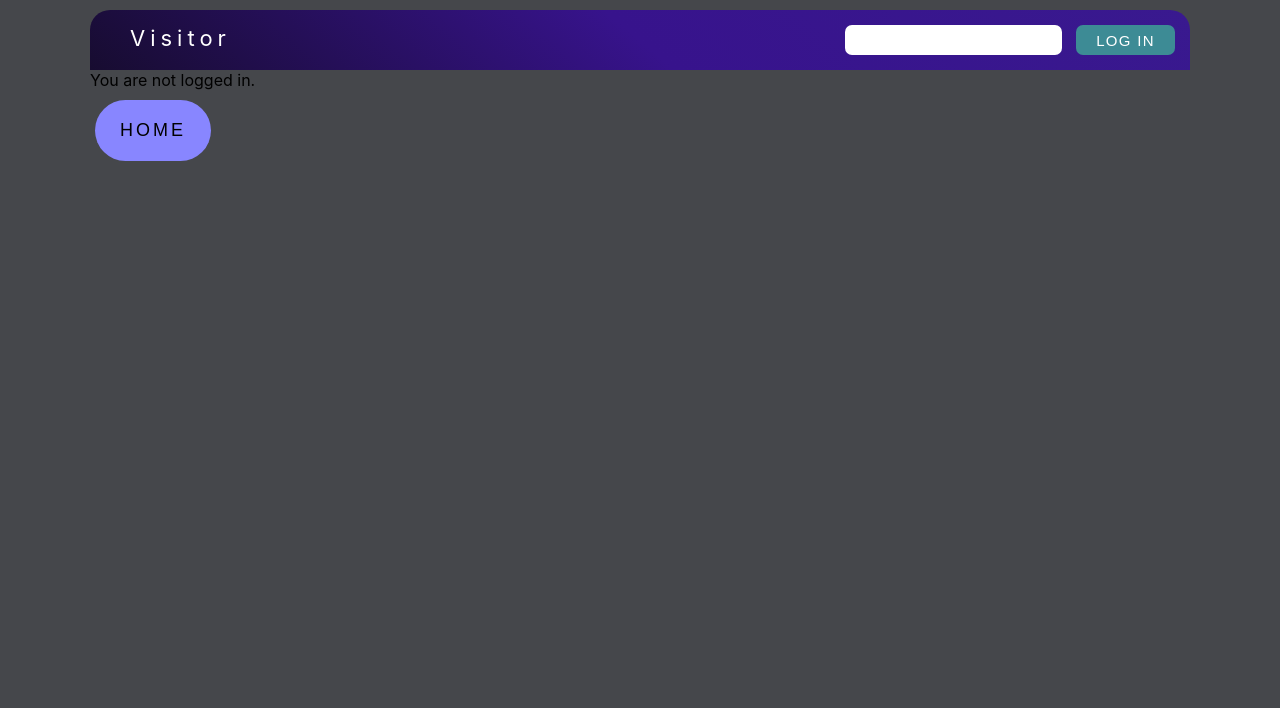
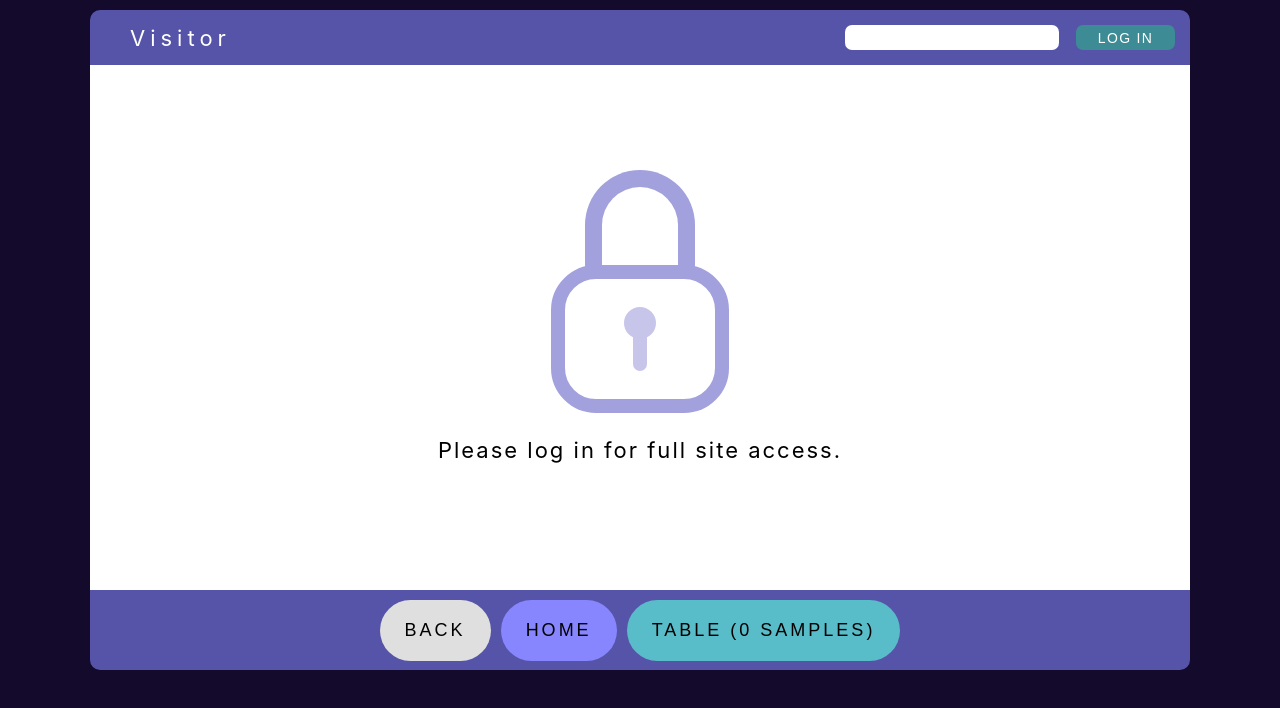
Before and after one commit to chutim/secondary-isolations, a React (Create React App) app in the folder client/: page /create in a window 1280 px wide. Shown: the top 708 px of the page. Built offline with nearby package versions, Linux system fonts and the light colour scheme; no server answers; the HTML template or start-up script is replaced by a standard one.

Commit message:
created CSS lock icon for Error, styled Error. changed main app colors and height for accomodating smaller screens

```diff
--- a/client/public/index.html
+++ b/client/public/index.html
@@ -38,7 +38,7 @@
     ></script>
     <title>Secondary Isolation Calculator</title>
   </head>
-  <body style="background-color: #45474b">
+  <body style="background-color: #130a2c">
     <noscript>You need to enable JavaScript to run this app.</noscript>
     <div id="root"></div>
     <!--
--- a/client/src/App.css
+++ b/client/src/App.css
@@ -57,7 +57,7 @@
 /* ----------------CONTAINERS--------------- */
 #root {
   width: 1100px;
-  height: 770px;
+  height: 670px;
   position: absolute;
   top: 10px;
   margin-left: auto;
@@ -73,8 +73,8 @@
   text-align: center;
   align-items: center;
   width: 100%;
-  /* height = root height - root top - (header height + footer height) */
-  height: 620px;
+  /* height = root height (670px) - root top (10px) - header height (55px) - footer height (80px) */
+  height: 525px;
   background-color: white;
 }
 
@@ -94,9 +94,9 @@ header {
 footer {
   position: absolute;
   bottom: 10px;
-  background-image: linear-gradient(20deg, #0c051f, #290779);
+  background-color: #5554a8;
   width: 100%;
-  border-radius: 0 0 20px 20px;
+  border-radius: 0 0 10px 10px;
   height: 80px;
 }
 
@@ -135,7 +135,7 @@ button {
 
 .nav-button:focus {
   outline: none;
-  box-shadow: 0px 0px 10px 2px #7647e4;
+  box-shadow: 0px 0px 10px 2px #8e8cff;
 }
 
 .table-button {
@@ -192,7 +192,7 @@ button {
 }
 
 #create-button-faded-out {
-  background-color: #0c051f;
+  background-color: #ab92eb;
   font-size: 0px;
   text-transform: uppercase;
   border: 0px;
@@ -225,7 +225,7 @@ button {
 
 #create-button-faded-in:focus {
   outline: none;
-  box-shadow: 0px 0px 10px 2px #7647e4;
+  box-shadow: 0px 0px 10px 2px #ab92eb;
 }
 
 .add-button {
--- a/client/src/App.js
+++ b/client/src/App.js
@@ -505,7 +505,12 @@ class App extends Component {
             )}
           ></Route>
 
-          <Route path="/error" render={props => <Error {...props} />}></Route>
+          <Route
+            path="/error"
+            render={props => (
+              <Error {...props} rowCount={this.state.rowCount} />
+            )}
+          ></Route>
         </Switch>
       </Router>
     );
--- a/client/src/components/CreateOrEdit.css
+++ b/client/src/components/CreateOrEdit.css
@@ -1,7 +1,7 @@
 /* ----------------CONTAINERS--------------- */
 .create-form {
   width: 90%;
-  height: 500px;
+  height: 415px;
   display: flex;
   flex-direction: row;
 }
@@ -34,7 +34,7 @@
 #create-edit-table {
   margin-left: 7%;
   margin-right: 7%;
-  margin-top: 2%;
+  margin-top: 3%;
 }
 
 .table-of-constants-container {
@@ -78,9 +78,10 @@
 
 .form-top-input {
   width: 76%;
-  font-size: 16px;
+  font-size: 14px;
   padding: 4px;
   padding-left: 6px;
+  margin-left: 4px;
 }
 
 .form-bottom-input {
@@ -128,32 +129,26 @@
   color: #8266ff;
 }
 
-.create-form-header {
-  font-size: 20px;
-  font-weight: 400;
-  letter-spacing: 2px;
+.constants-header {
+  font-size: 18px;
+  letter-spacing: 3px;
   text-transform: uppercase;
-}
-
-.constants-header {
-  padding-top: 20px;
-  padding-bottom: 6px;
+  padding-top: 17px;
+  padding-bottom: 4px;
   font-weight: 600;
 }
 
 .create-form-label {
   letter-spacing: 2px;
-  font-size: 16px;
+  font-size: 14px;
   font-weight: 500;
 }
 
-.create-form-head {
-  text-align: center;
-}
 .fields-required {
   color: #f86e64;
   padding-top: 13px;
-  padding-bottom: 15px;
+  padding-bottom: 12px;
+  font-size: 17px;
 }
 
 /* --------------BUTTONS--------------- */
--- a/client/src/components/CreateOrEdit.js
+++ b/client/src/components/CreateOrEdit.js
@@ -276,16 +276,6 @@ class CreateOrEdit extends Component {
         >
           <div className="create-section-left">
             <table id="create-edit-table">
-              <thead>
-                <tr className="create-form-head">
-                  <th
-                    colSpan={3}
-                    className="create-form-header fields-required"
-                  >
-                    All fields required
-                  </th>
-                </tr>
-              </thead>
               <tbody>
                 <tr>
                   <td className="create-form-label" align="right">
@@ -373,10 +363,7 @@ class CreateOrEdit extends Component {
                   </td>
                 </tr>
                 <tr>
-                  <td
-                    className="create-form-header constants-header"
-                    colSpan={3}
-                  >
+                  <td className="constants-header" colSpan={3}>
                     Constants
                   </td>
                 </tr>
--- a/client/src/components/Error.css
+++ b/client/src/components/Error.css
@@ -0,0 +1,54 @@
+/* ----------------CONTAINERS--------------- */
+.error-container {
+  margin-top: 105px;
+}
+
+.lock-icon {
+  display: flex;
+  flex-direction: column;
+  align-items: center;
+}
+
+.lock-loop {
+  width: 76px;
+  height: 80px;
+  border: 17px solid #a2a1dd;
+  border-bottom: none;
+  border-radius: 100px 100px 0 0;
+}
+
+.lock-body {
+  margin-top: -2px;
+  width: 150px;
+  height: 120px;
+  border: 14px solid #a2a1dd;
+  border-radius: 45px;
+  display: flex;
+  flex-direction: column;
+  justify-content: center;
+  align-items: center;
+  background-color: none;
+}
+
+.lock-hole-top {
+  width: 0px;
+  height: 0px;
+  border: 16px solid #c8c5eb;
+  border-radius: 16px;
+}
+
+.lock-hole-bottom {
+  margin-top: -2px;
+  width: 0px;
+  height: 20px;
+  border: 7px solid #c8c5eb;
+  border-radius: 0 0 7px 7px;
+}
+
+/* ----------------TEXT---------------- */
+.error-text {
+  font-size: 22px;
+  letter-spacing: 2px;
+  margin-top: 24px;
+  font-weight: 400;
+}
--- a/client/src/components/Error.js
+++ b/client/src/components/Error.js
@@ -2,14 +2,39 @@ import React from "react";
 import LinkButton from "./LinkButton.jsx";
 import "./Error.css";
 
-const Error = () => {
+const Error = props => {
   return (
-    <>
-      <div>You are not logged in.</div>
-      <LinkButton to="/" className="nav-button home-button">
-        Home
-      </LinkButton>
-    </>
+    <div className="page">
+      <div className="error-container">
+        <div className="lock-icon">
+          <div className="lock-loop"></div>
+          <div className="lock-body">
+            <div className="lock-hole-top"></div>
+            <div className="lock-hole-bottom"></div>
+          </div>
+        </div>
+
+        <div className="error-text">Please log in for full site access.</div>
+      </div>
+      <footer>
+        <button
+          className="nav-button back-button"
+          onClick={() => {
+            props.history.goBack();
+          }}
+        >
+          Back
+        </button>
+        <LinkButton to="/" className="nav-button home-button">
+          Home
+        </LinkButton>
+
+        <LinkButton to="/table" className="nav-button table-button">
+          Table &#40;{props.rowCount}{" "}
+          {props.rowCount === 1 ? "Sample" : "Samples"}&#41;
+        </LinkButton>
+      </footer>
+    </div>
   );
 };
 
--- a/client/src/components/Kits.css
+++ b/client/src/components/Kits.css
@@ -93,8 +93,7 @@
 }
 
 .kit-id:hover {
-  color: #8970f8;
-  font-size: 15px;
+  color: #ad6eff;
 }
 
 .kit-count {
--- a/client/src/components/Login.css
+++ b/client/src/components/Login.css
@@ -3,15 +3,10 @@
   display: flex;
   flex-direction: row;
   justify-content: space-between;
-  /* background-color: #37138c; this is miltenyi's purple */
-  background-image: linear-gradient(
-    40deg,
-    #170c30 0%,
-    #37138c 50%,
-    #39198f 100%
-  );
-  border-radius: 20px 20px 0 0;
-  height: 60px;
+  background-color: #5554a8;
+
+  border-radius: 10px 10px 0 0;
+  height: 55px;
 }
 
 .login-input-container {
@@ -35,20 +30,21 @@
   padding: 7px;
   border: 0px;
   border-radius: 7px;
-  font-size: 14px;
+  font-size: 13px;
   letter-spacing: 0.5px;
-  padding-left: 12px;
+  padding-left: 9px;
+  transition: 0.3s;
 }
 
 .login-input:focus {
   outline: none;
-  box-shadow: 0px 0px 7px 2px #a281f0;
+  box-shadow: 0px 0px 7px 2px #9d9cfc;
 }
 
 /* --------------BUTTONS--------------- */
 .login-button {
   width: 30%;
-  font-size: 15px;
+  font-size: 14px;
   font-weight: 400;
   padding: auto;
   border: 0px;
@@ -64,7 +60,7 @@
 
 .login-button:focus {
   outline: none;
-  box-shadow: 0px 0px 7px 2px #8154eb;
+  box-shadow: 0px 0px 7px 2px #8e8cff;
 }
 
 .logged-in-button {
--- a/client/src/components/PrivateRoute.js
+++ b/client/src/components/PrivateRoute.js
@@ -17,7 +17,7 @@ const PrivateRoute = ({
           <PrivateComponent {...props} {...rest} />
         ) : (
           //Error component shouldn't ever show up in normal use (because the 'edit' and 'create' buttons shouldn't even render), only if the user tries to access the component directly through URL
-          <Error />
+          <Error {...props} {...rest} />
         )
       }
     />
--- a/client/src/components/Table.css
+++ b/client/src/components/Table.css
@@ -14,9 +14,6 @@ th {
 td {
   font-size: 18px;
   height: 20px;
-}
-
-.groups-container {
 }
 
 .tables-container {
--- a/client/src/components/Table.js
+++ b/client/src/components/Table.js
@@ -83,7 +83,7 @@ class Table extends Component {
   render() {
     return (
       <div className="page">
-        <div className="groups-container scrollable-body" id="divToPrint">
+        <div className="scrollable-body" id="divToPrint">
           {/* generate a new table group for each species */}
           {this.props.arrayedKitData.map(speciesGroup => (
             <div className="tables-container" key={speciesGroup[0]}>
```
